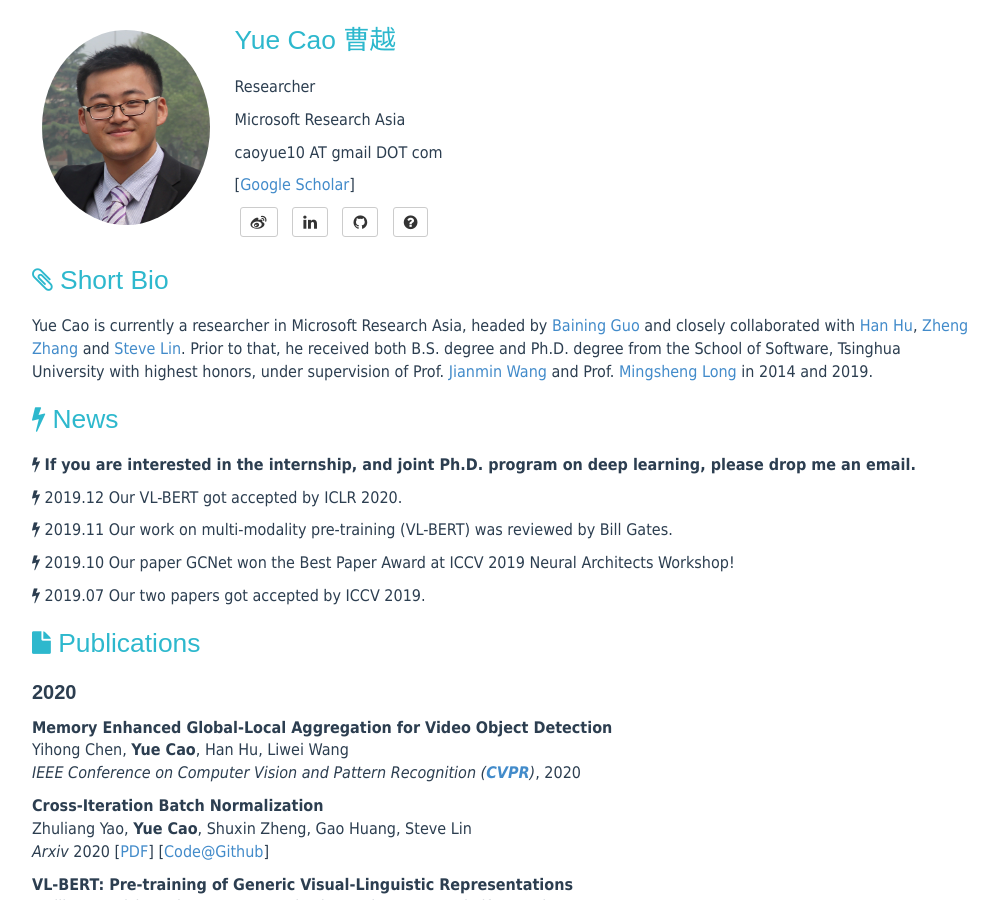
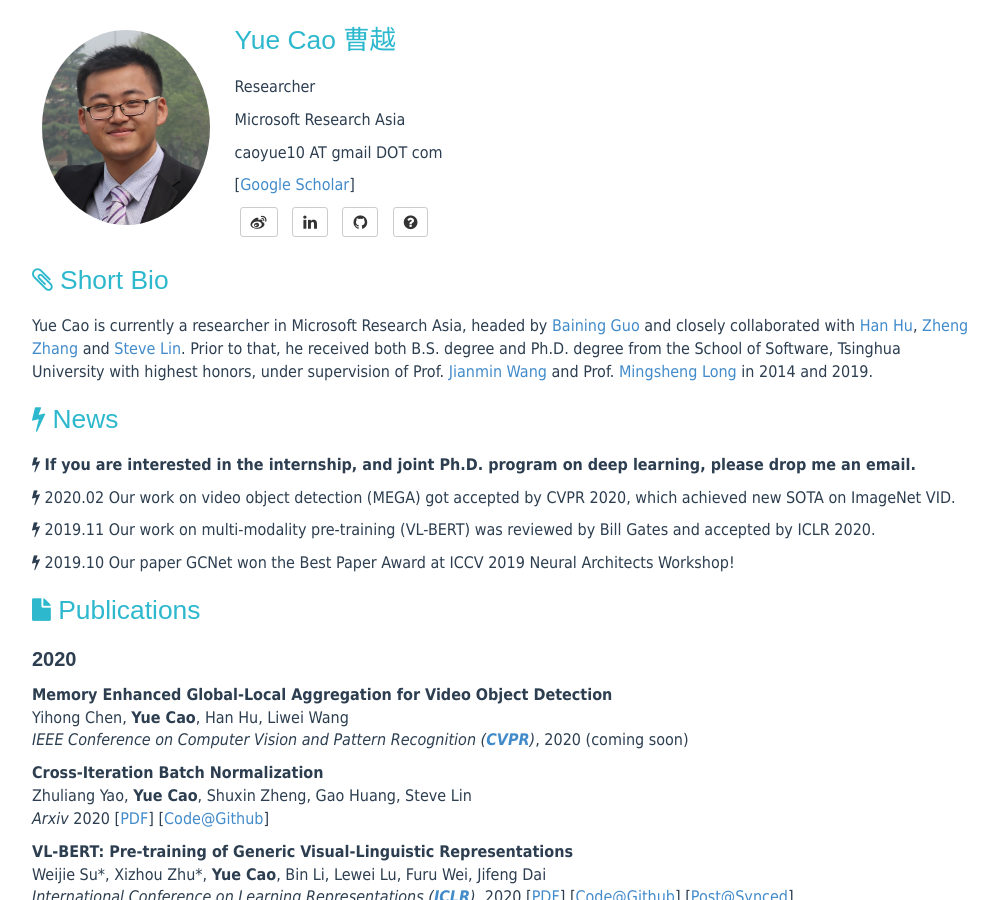
Before and after one commit to caoyue10/caoyue10.github.io, a Jekyll site: the page built from index.html, in a window 1280 px wide and 900 px high. Shown: the whole window, without its empty margins (138-1136 px from the left). Built offline with Jekyll 4.4.1, drawn with Linux system fonts in a browser that asks for light colours; the list of posts is cut into pages by our own code.

Commit message:
Update index.html

```diff
--- a/index.html
+++ b/index.html
@@ -23,19 +23,15 @@
     </p>
     <p>
     <i class="fa fa-bolt"></i>
-    2019.12 Our VL-BERT got accepted by ICLR 2020.
+    2020.02 Our work on video object detection (MEGA) got accepted by CVPR 2020, which achieved new SOTA on ImageNet VID.
     </p>
     <p>
     <i class="fa fa-bolt"></i>
-    2019.11 Our work on multi-modality pre-training (VL-BERT) was reviewed by Bill Gates.
+    2019.11 Our work on multi-modality pre-training (VL-BERT) was reviewed by Bill Gates and accepted by ICLR 2020.
     </p>
     <p>
     <i class="fa fa-bolt"></i>
     2019.10 Our paper GCNet won the Best Paper Award at ICCV 2019 Neural Architects Workshop!
-    </p>
-    <p>
-    <i class="fa fa-bolt"></i>
-    2019.07 Our two papers got accepted by ICCV 2019.
     </p>
     </div>
 <div class="Publications">
@@ -46,7 +42,7 @@
 	<p><strong>Memory Enhanced Global-Local Aggregation for Video Object Detection</strong><br>
             Yihong Chen, <strong>Yue Cao</strong>, Han Hu, Liwei Wang<br>
             <em>IEEE Conference on Computer Vision and Pattern Recognition (<a href="http://cvpr2020.thecvf.com
-"><strong>CVPR</strong></a>)</em>, 2020
+"><strong>CVPR</strong></a>)</em>, 2020 (coming soon)
             </p>
 	<p><strong>Cross-Iteration Batch Normalization</strong><br>
             Zhuliang Yao, <strong>Yue Cao</strong>, Shuxin Zheng, Gao Huang, Steve Lin<br>
```
